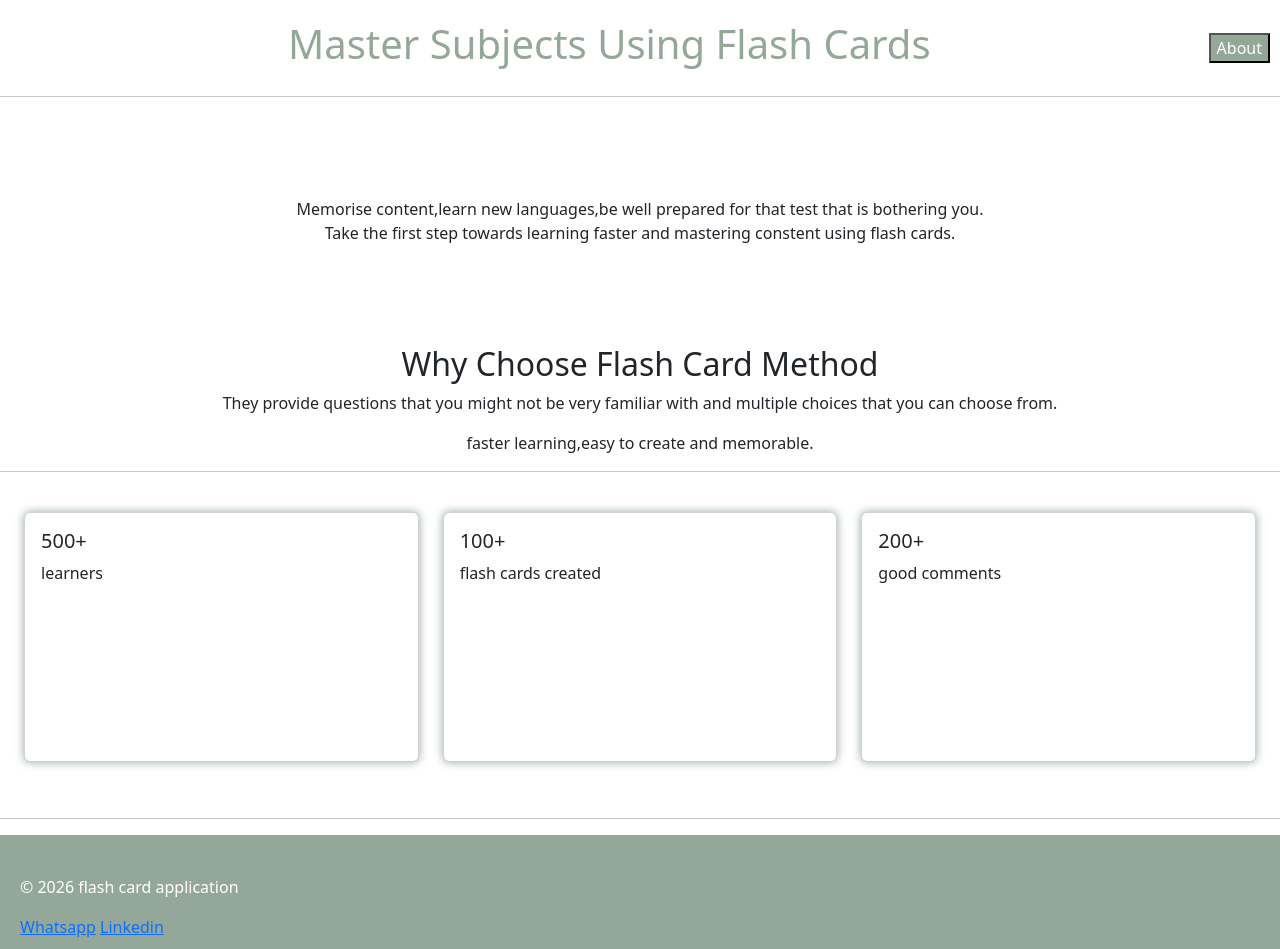
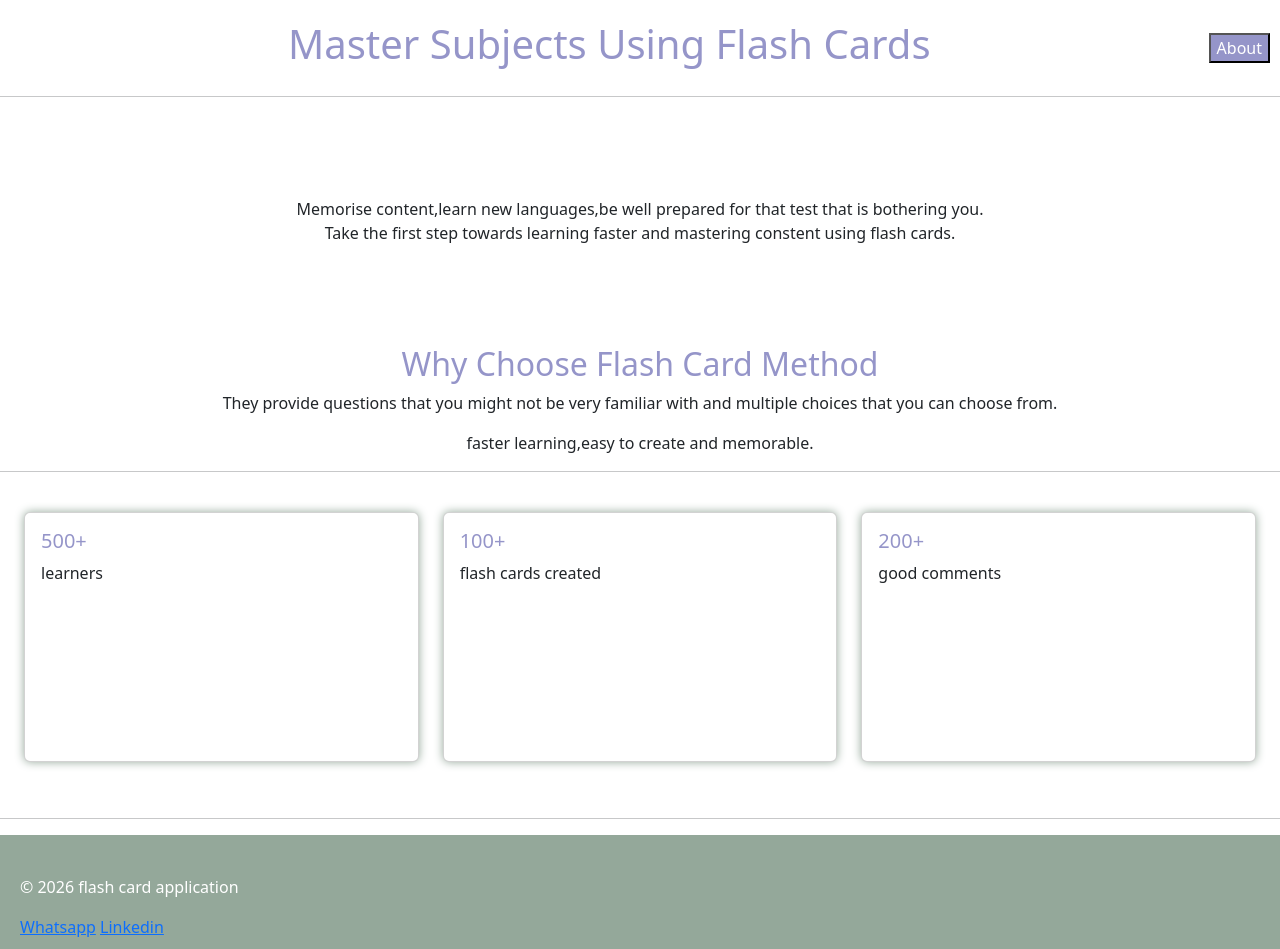
Before and after one commit to jeshurunmwangi-arch/flash-cards, a plain HTML site: page index.html in a window 1280 px wide. Drawn offline with nearby package versions, Linux system fonts and the light colour scheme.

Commit message:
finishing touches

```diff
--- a/flash.css
+++ b/flash.css
@@ -3,7 +3,7 @@ body {
 }
 
 button {
-    background-color: #94A89A;
+    background-color: rgb(149, 149, 201);
 }
 
 button a {
@@ -12,7 +12,7 @@ button a {
 }
 
 header {
-    color:#94A89A;
+    color:rgb(149, 149, 201);
     text-align: center;
     display: flex;
     align-items: center;
@@ -31,7 +31,9 @@ header {
    border-radius: 20px;
    min-height: 250px;
 }
-
+.card-body h5 {
+    color: rgb(149, 149, 201);
+}
 
 footer {
     background:#94A89A;
--- a/style.css
+++ b/style.css
@@ -3,7 +3,7 @@ body{
 }
 
 button {
-    background-color: #94A89A;
+    background-color: rgb(149, 149, 201);
 }
 
 button a {
@@ -13,7 +13,7 @@ button a {
 
 
 header {
-    color:#94A89A;
+    color:rgb(149, 149, 201);
     text-align: center;
     display: flex;
     align-items: center;
@@ -32,13 +32,13 @@ header {
     margin-top:100px;
 }
 
+.why h2 {
+    color: rgb(149, 149, 201);
+}
+
 .cards{
-    /* display: flex; */
-    /* gap: calc(30px); */
     justify-content: center;
     padding:50px 0;
-    /* margin-left:20%;
-    margin-top:200px; */
 }
 
 .card{
@@ -52,8 +52,16 @@ header {
    font-size: medium;
 }
 
+.card-body h5{
+    color: rgb(149, 149, 201);
+}
+
 footer {
     background:#94A89A;
     color: #fff;
     padding:40px 20px 10px;
 }
+
+footer a {
+    gap: 2px;
+}
```
